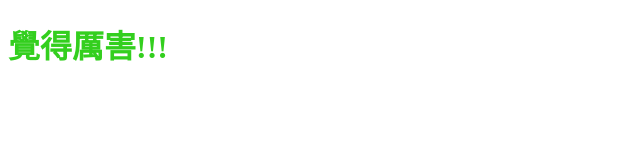
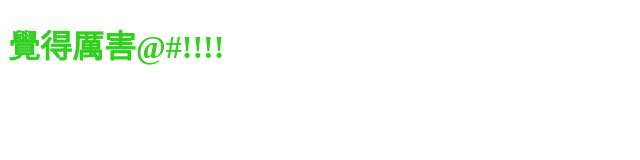
Before and after one commit to zdkic/hello, a plain HTML site: page index.html in a window 1280 px wide. Shown: the whole page, without its empty margins (0-640 px from the left). Drawn offline with Linux system fonts and the light colour scheme.

Commit message:
Update index.html

```diff
--- a/index.html
+++ b/index.html
@@ -5,6 +5,6 @@
     <title>你好，GitHub</title>
   </head>
   <body>
-    <h1 style="color: #33cf1e;">覺得厲害!!!</h1>
+    <h1 style="color: #33cf1e;">覺得厲害@#!!!!</h1>
   </body>
 </html>
```
